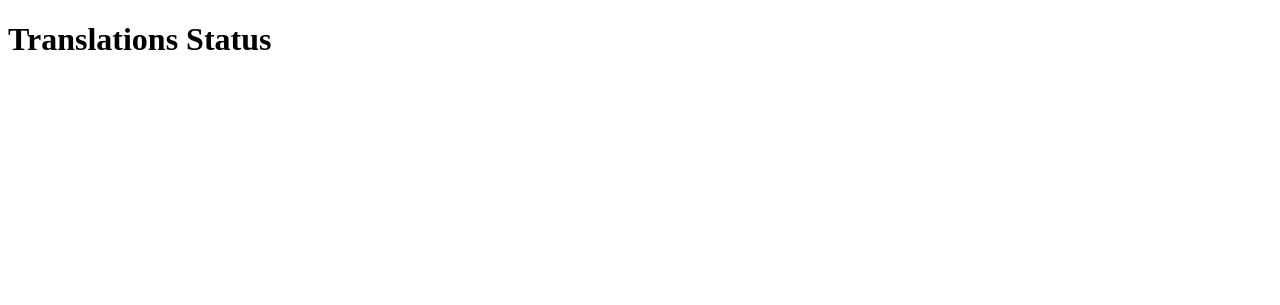
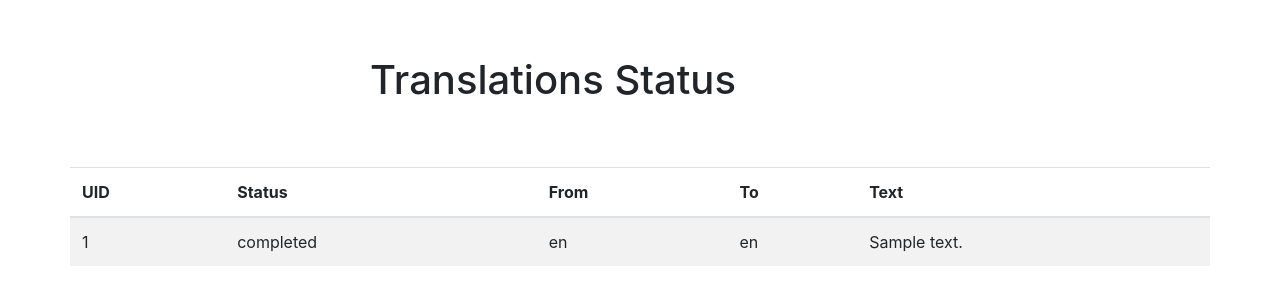
Before and after one commit to zotop/site_translator, a Flask app: page / in a window 1280 px wide. Shown: the top 305 px of the page. Run offline with Flask 2, Linux system fonts and the light colour scheme; a database or web service that is not in the repository returns one stand-in record (values such as "Sample title"); some libraries are stand-ins or nearby versions.

Commit message:
rendering translations status

```diff
--- a/unbabel/app/flask_app.py
+++ b/unbabel/app/flask_app.py
@@ -6,16 +6,17 @@ app = Flask(__name__)
 
 @app.route('/')
 def main_page():
-    return render_template('index.html')
+    return render_template('index.html', translations=get_translations())
 
 @app.route('/api/translations/status')
 def translations_status():
+    translations = get_translations()
+    response = jsonify(translations)
+    return response
+
+def get_translations():
     fields_to_retrieve =  ['uid', 'status', 'text', 'source_language', 'target_language']
-    translations = DatabaseWrapper().get_translations(fields_to_retrieve)
-    print(translations)
-    response = jsonify(translations)
-    #response.status_code = 200
-    return response
+    return DatabaseWrapper().get_translations(fields_to_retrieve)
 
 if __name__ == "__main__":
     app.run(host = '0.0.0.0', port = int(environ.get("PORT", 5000)))
--- a/unbabel/app/templates/index.html
+++ b/unbabel/app/templates/index.html
@@ -1,9 +1,41 @@
-<!DOCTYPE html>
-<html lang="en">
+<!doctype html>
+<html>
+<header><title>Translations Status</title></header>
 <head>
-  <title>Translations Status</title>
+  <link rel="stylesheet" href="https://stackpath.bootstrapcdn.com/bootstrap/4.1.0/css/bootstrap.min.css" integrity="sha384-9gVQ4dYFwwWSjIDZnLEWnxCjeSWFphJiwGPXr1jddIhOegiu1FwO5qRGvFXOdJZ4" crossorigin="anonymous">
+  <script src="https://stackpath.bootstrapcdn.com/bootstrap/4.1.0/js/bootstrap.min.js" integrity="sha384-uefMccjFJAIv6A+rW+L4AHf99KvxDjWSu1z9VI8SKNVmz4sk7buKt/6v9KI65qnm" crossorigin="anonymous"></script>
 </head>
 <body>
-<h1>Translations Status</h1>
+<div class="container">
+  <div class="row" style="margin-top:5%;">
+    <div class="mx-auto col-6">
+      <h1>Translations Status</h1>
+    </div>
+  </div>
+  <div class="row" style="margin-top:5%;">
+    <table class="table table-striped">
+      <thead>
+        <tr>
+          <th>UID</th>
+          <th>Status</th>
+          <th>From</th>
+          <th>To</th>
+          <th>Text</th>
+        </tr>
+      </thead>
+      <tbody>
+        {% for translation in translations %}
+       <tr>
+         <td>{{translation["uid"]}}</td>
+         <td>{{translation["status"]}}</td>
+         <td>{{translation["source_language"]}}</td>
+         <td>{{translation["target_language"]}}</td>
+         <td>{{translation["text"]}}</td>
+       </tr>
+        {% endfor %}
+      </tbody>
+    </table>
+  </div>
+</div>
 </body>
 </html>
```
